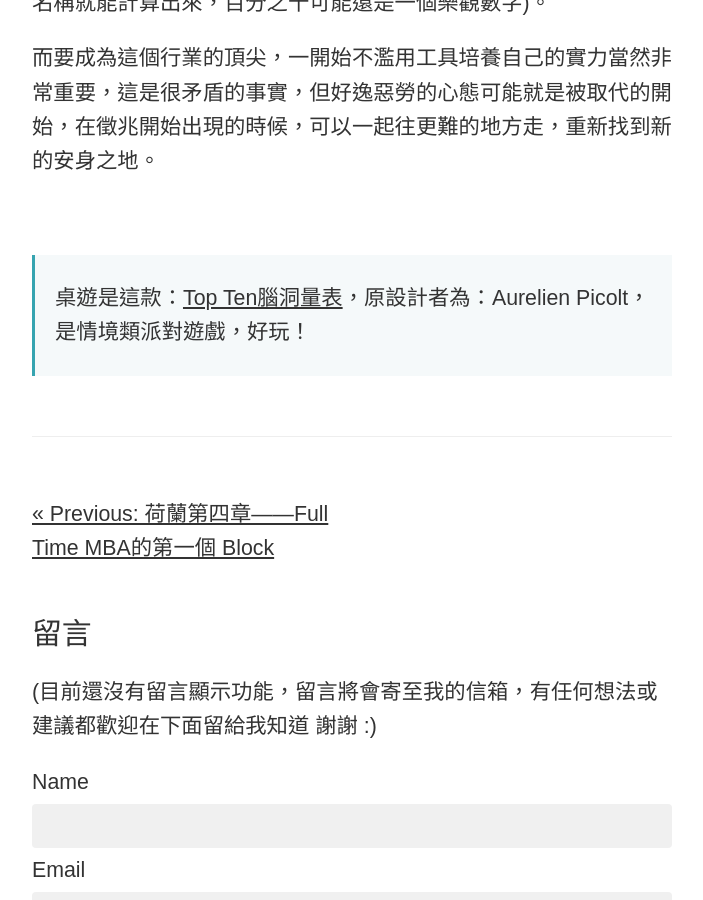
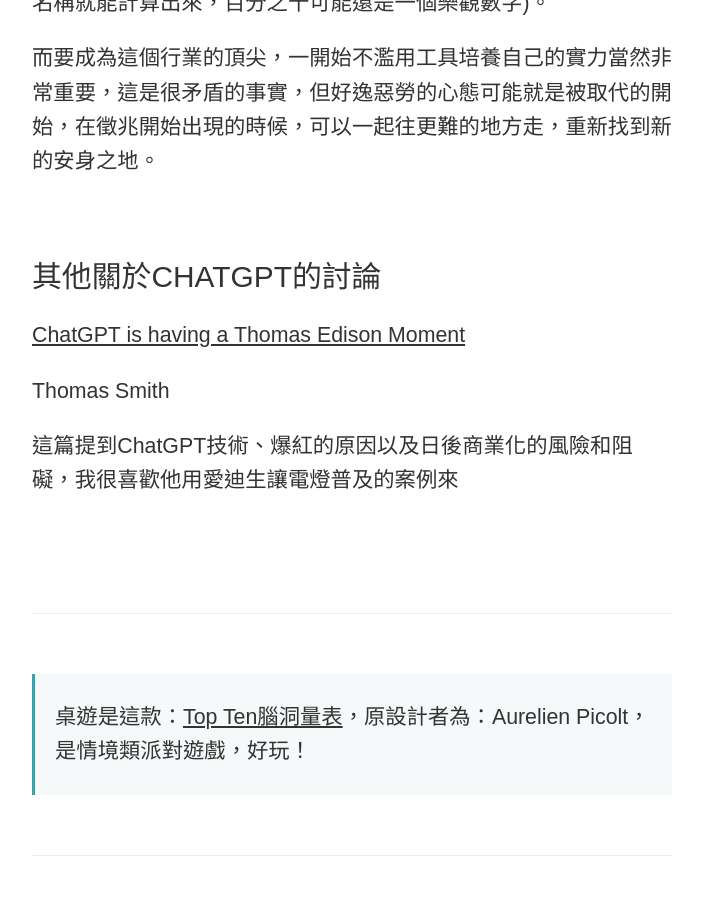
Before and after one commit to pqvst/tzling, a Jekyll site: the page built from _posts/2022-12-12-ChatGPT_Translation_Work.md, in a window 1280 px wide and 900 px high, scrolled down 5453 px. Shown: the whole window, without its empty margins (288-991 px from the left). Built offline with Jekyll 4.4.1, drawn with Linux system fonts in a browser that asks for light colours; nearby versions of some CDN libraries.

Commit message:
Update 2022-12-12-ChatGPT_Translation_Work.md

```diff
--- a/_posts/2022-12-12-ChatGPT_Translation_Work.md
+++ b/_posts/2022-12-12-ChatGPT_Translation_Work.md
@@ -94,7 +94,16 @@ ChatGPT給出的答案：<br/>
 
 
 <br/>
+## 其他關於ChatGPT的討論
 
+**[ChatGPT is having a Thomas Edison Moment](https://tomsmith585.medium.com/chatgpt-is-having-a-thomas-edison-moment-8342dd70d2bd)**<br/>
 
+Thomas Smith
+
+這篇提到ChatGPT技術、爆紅的原因以及日後商業化的風險和阻礙，我很喜歡他用愛迪生讓電燈普及的案例來
+
+<br/>
+
+---
 
 >桌遊是這款：**[Top Ten腦洞量表](https://shop.capstone.hk/products/top-ten-chi-ver)**，原設計者為：Aurelien Picolt，是情境類派對遊戲，好玩！
```
